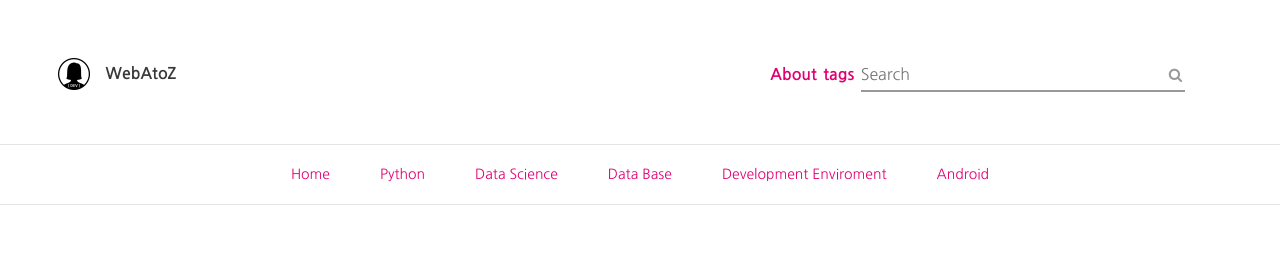
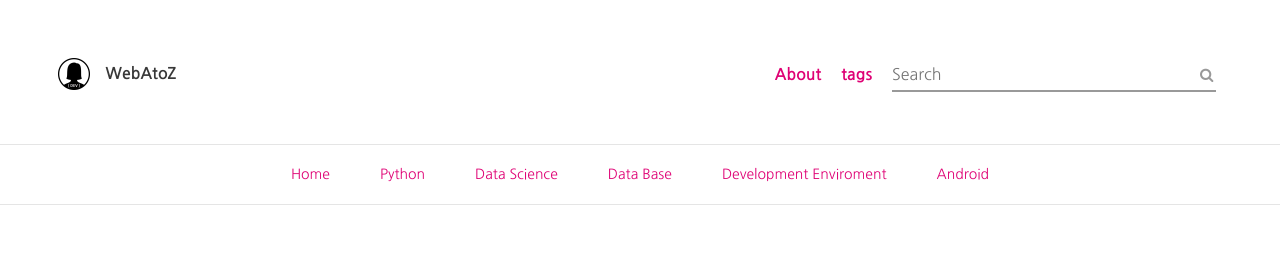
Before and after one commit to Web-AtoZ/web-atoz.github.io, a Jekyll site: the page built from index.html, in a window 1280 px wide. Shown: the top 257 px of the page. Built offline with Jekyll 4.4.1, drawn with Linux system fonts in a browser that asks for light colours; nearby versions of some CDN libraries; the list of posts is cut into pages by our own code; comment, search, counter and statistics services are not loaded.

```diff
--- a/_includes/header.html
+++ b/_includes/header.html
@@ -18,10 +18,9 @@
 						{% if (page.title == 'About' or page.title =='tags') and page.hide != true %}
 							<li>
 								<a class="page-link" href="{{ page.url | relative_url }}">
-									{{ page.title }}
+									{{ page.title }}&nbsp;&nbsp;&nbsp;
 								</a>
 							</li>
-							&nbsp;&nbsp;&nbsp;
 						{% endif %}
 					{% endfor %}
 					<!-- Search bar -->
--- a/search.html
+++ b/search.html
@@ -22,7 +22,7 @@ hide: true
         "author": "{{ post.author | xml_escape }}",
         "category": "{{ post.category | xml_escape }}",
         "content": {{ post.content | strip_html | strip_newlines | jsonify }},
-        "url": "https://web-atoz.github.io/{{ post.url | xml_escape }}"
+        "url": "https://web-atoz.github.io{{ post.url | xml_escape }}"
       }
       {% unless forloop.last %},{% endunless %}
     {% endfor %}
```
